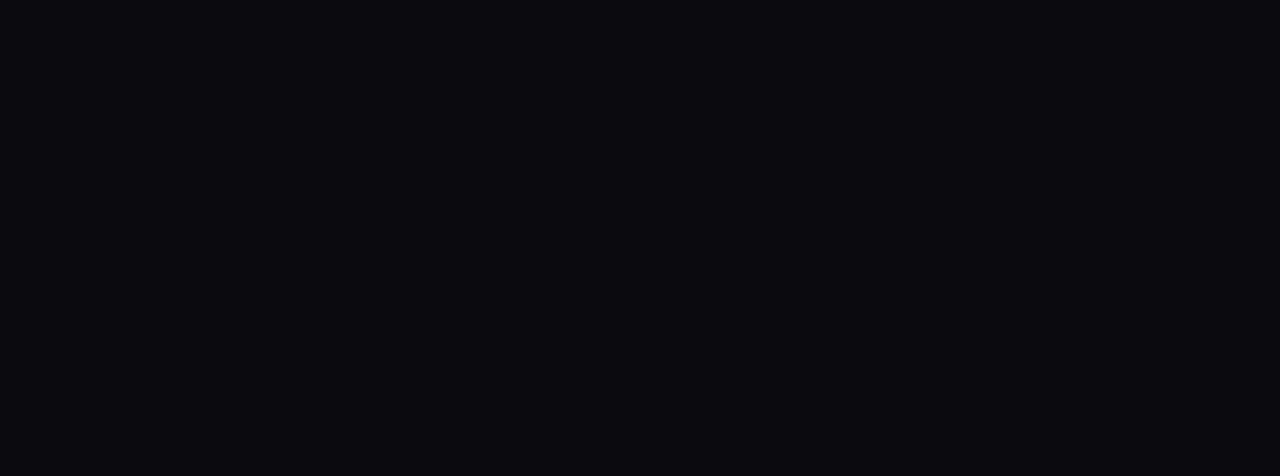
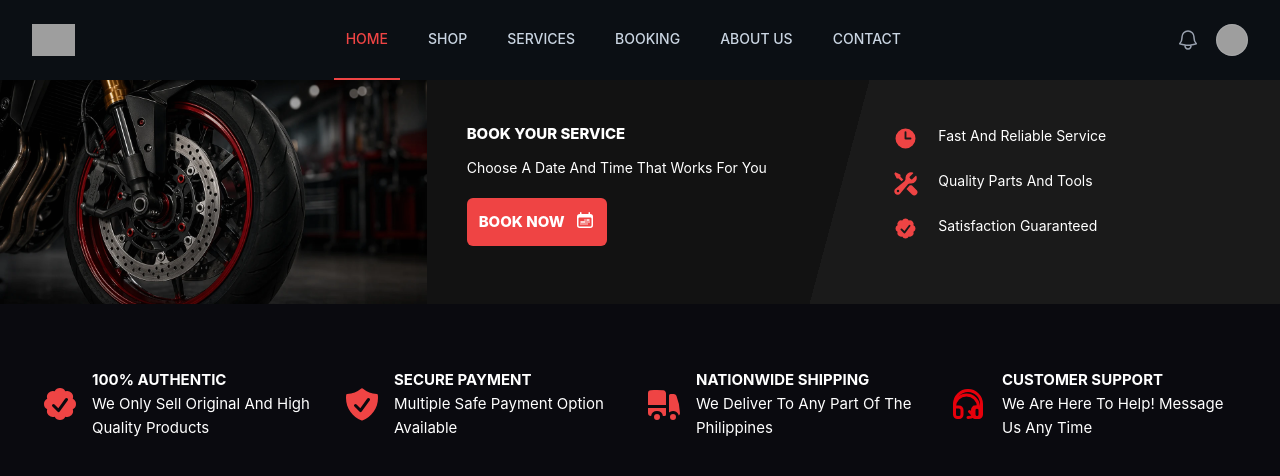
Before and after one commit to jovan51795/shop_fe, a Vue app: page /0/details in a window 1280 px wide. Before the commit this address had no page. Shown: the top 476 px of the page. Built offline with nearby package versions, Linux system fonts and the light colour scheme; grey boxes are pictures that could not be loaded; the HTML template or start-up script is replaced by a standard one.

Commit message:
add product details page

```diff
--- a/src/components/FeaturedProducts.vue
+++ b/src/components/FeaturedProducts.vue
@@ -1,5 +1,6 @@
 <script setup lang="ts">
 import { ref, defineProps } from 'vue'
+import { RouterLink } from 'vue-router'
 
 const carousel = ref(null)
 const { data } = defineProps(['data'])
@@ -49,9 +50,9 @@ const scroll = (direction) => {
             v-for="(image, index) in data.images"
             :key="index"
           >
-            <a href="#" class="m-auto">
+            <RouterLink :to="`${index}/details`" class="m-auto">
               <img class="max-h-40 mb-6" :src="image.img" :alt="image.alt" />
-            </a>
+            </RouterLink>
             <div class="flex items-center justify-center">
               <span class="font-extrabold text-heading uppercase text-white">{{ image.alt }}</span>
             </div>
--- a/src/components/BottomFooter.vue
+++ b/src/components/footer/BottomFooter.vue
@@ -1,8 +1,6 @@
 <script setup lang="ts">
-// import { CheckBadgeIcon, ShieldCheckIcon, TruckIcon } from '@heroicons/vue/20/solid'
 import { CheckBadgeIcon, ShieldCheckIcon, TruckIcon } from '@heroicons/vue/20/solid'
-import IconHeadset from './icons/IconHeadset.vue'
-import { title } from 'process'
+import IconHeadset from '@/components/icons/IconHeadset.vue'
 
 const infos = [
   {
--- a/src/components/TopFooter.vue
+++ b/src/components/footer/TopFooter.vue
@@ -5,14 +5,16 @@ import {
   WrenchScrewdriverIcon,
   CheckBadgeIcon,
 } from '@heroicons/vue/20/solid'
+
+import footerImage from '@/assets/footer/top-footer.png'
 </script>
 <template>
   <div
     class="container mx-auto grid grid-cols-2 md:grid-cols-3 justify-item-center align-item-center bg-[linear-gradient(105deg,_#121212_50%,_#1a1a1a_45%)] md:bg-[linear-gradient(105deg,_#121212_65%,_#1a1a1a_45%)]"
   >
     <!-- image -->
-    <div class="hidden md:block" style="background-color: blue">
-      <img src="../assets/footer/top-footer.png" alt="top-footer" class="md:w-full h-auto" />
+    <div class="hidden md:block">
+      <img :src="footerImage" alt="top-footer" class="md:w-full h-auto" />
     </div>
     <div class="flex flex-col justify-center item-center p-10 text-white">
       <h1 class="uppercase text-md font-extrabold">book your service</h1>
--- a/src/layouts/DefaultLayout.vue
+++ b/src/layouts/DefaultLayout.vue
@@ -1,7 +1,7 @@
 <script setup lang="ts">
-import BottomFooter from '@/components/BottomFooter.vue'
+import BottomFooter from '@/components/footer/BottomFooter.vue'
 import Header from '@/components/Header.vue'
-import TopFooter from '@/components/TopFooter.vue'
+import TopFooter from '@/components/footer/TopFooter.vue'
 
 import { RouterView } from 'vue-router'
 </script>
--- a/src/router/index.ts
+++ b/src/router/index.ts
@@ -17,6 +17,11 @@ const router = createRouter({
           path: 'about',
           name: 'about',
           component: () => import(`@/views/AboutView.vue`),
+        },
+        {
+          path: ':id/details',
+          name: 'Details',
+          component: () => import(`@/views/products/ProductDetails.vue`),
         },
       ],
     },
--- /dev/null
+++ b/src/views/products/ProductDetails.vue
@@ -0,0 +1,3 @@
+<template>
+  <div class="container mx-auto pt-10"></div>
+</template>
```
